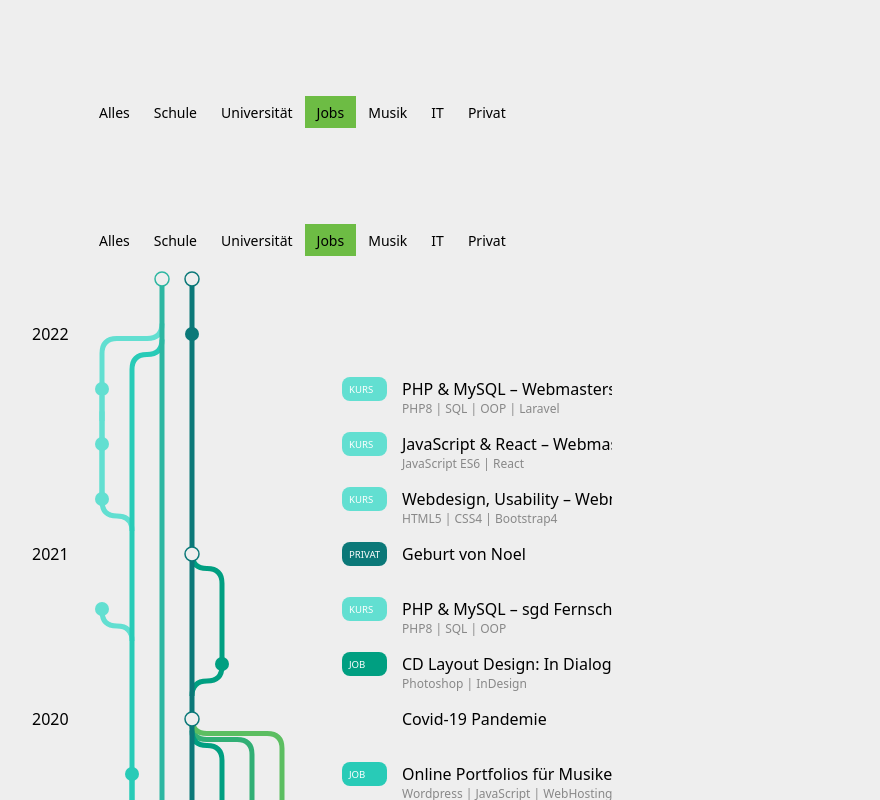
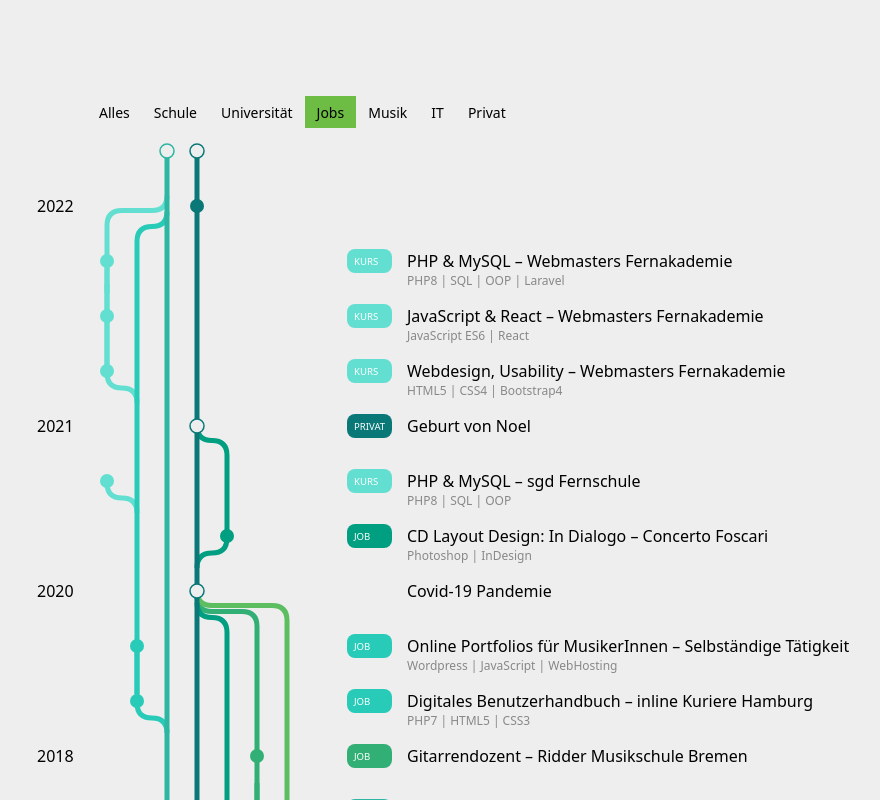
Before and after one commit to gabjuh/webdev-portfolio, a React (Vite) app: page / in a window 1280 px wide. Shown: the part 1000-1800 px from the top of the page, without its empty margins (328-1208 px from the left). Built offline with nearby package versions, Linux system fonts and the light colour scheme.

Commit message:
remove Buttons, set svg wrapper to width and position

```diff
--- a/src/components/CvTree.tsx
+++ b/src/components/CvTree.tsx
@@ -2,7 +2,6 @@ import React, { useState, useEffect } from 'react';
 import Branch from './Branch';
 import Timeline from './Timeline';
 import Point from './Point';
-import Buttons from './Buttons';
 import { Year, Text } from './Text';
 import raw_data from '../cv_gj2.json';
 import raw_data_test from '../cv_test.json';
@@ -135,21 +134,18 @@ const CvTree: React.FC<ICvTree> = ({
   return (
     <>
       <div
-        className={`relative mx-auto`}
+        className={`relative mx-auto w-[390px] md:-translate-x-[100px]`}
         style={{
-          width: `${svgWidth}px`
+          // width: `${svgWidth}px`
         }}
       >
-        <div className="mx-auto">
-          <Buttons
-          // categories={categories}
-          />
+        <div className="mx-auto w-[100%]">
         </div>
         <svg
           height={svgHeight}
           width={svgWidth}
           className={`
-          mx-auto
+          w-[100vw]
           relative
           box-content
         `}
```
